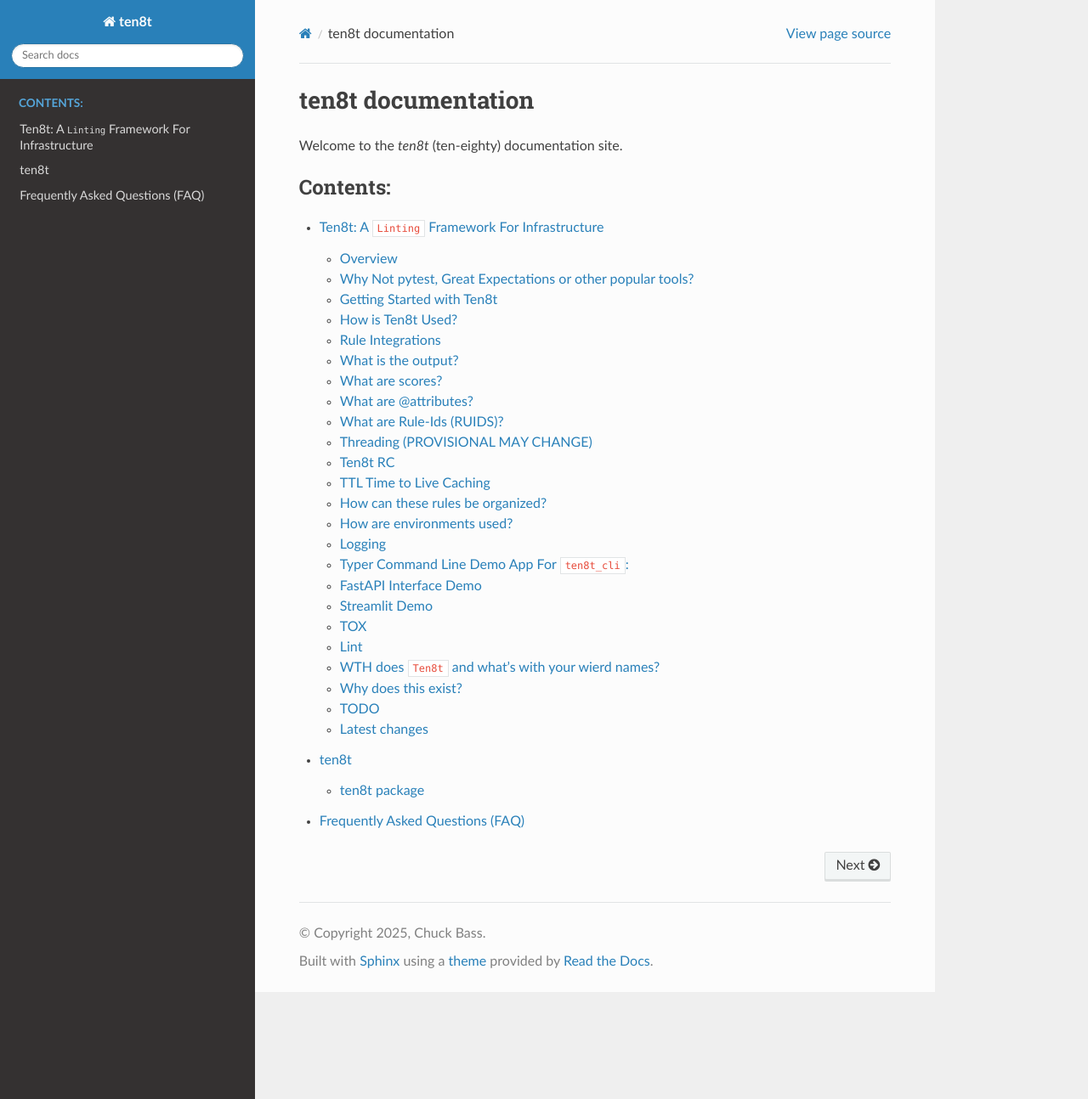
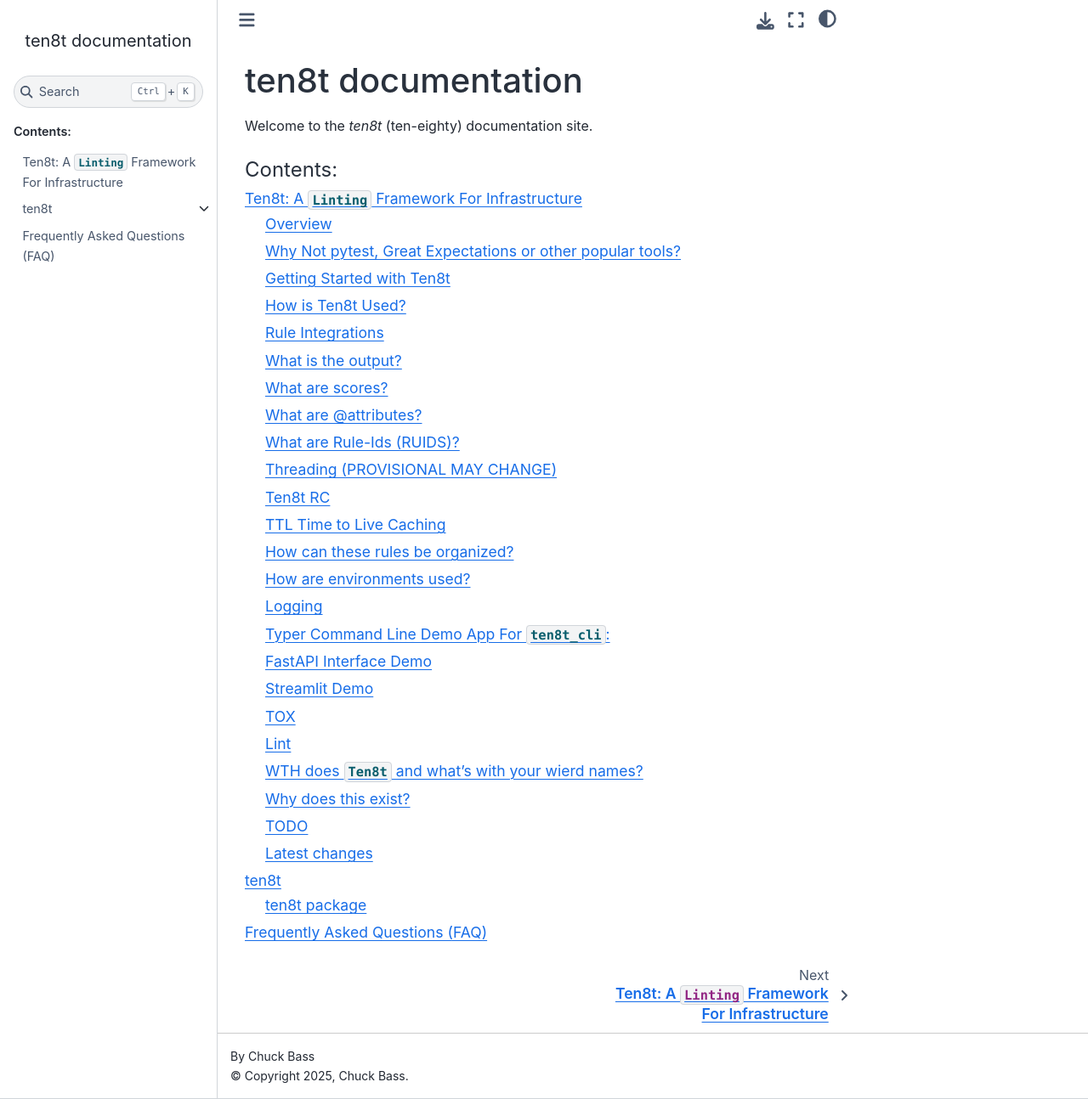
Before and after one commit to hucker/ten8t, a Sphinx documentation site: the page built from docs/index.rst, in a window 1280 px wide and 1294 px high. Shown: the whole window at 85% size. Built offline with Sphinx 7.4.7 and the Sphinx Book theme 1.1.4, drawn with Linux system fonts in a browser that asks for light colours; pages that are not in the unit, such as notebooks, are missing from menus.

Commit message:
Updated theme

```diff
--- a/docs/conf.py
+++ b/docs/conf.py
@@ -38,6 +38,7 @@
             print(f"Ignored unexpected error: {e}")
 
 
+# This really should be a symlink so it could be two way?
 copy_readme_to_docs()
 
 project = 'ten8t'
@@ -79,7 +80,7 @@
 # -- Options for HTML output -------------------------------------------------
 # https://www.sphinx-doc.org/en/master/usage/configuration.html#options-for-html-output
 
-html_theme = 'sphinx_rtd_theme'
+html_theme = 'sphinx_book_theme'
 html_static_path = ['_static', '../img']
 
 # Specify source file extensions
--- a/docs/requirements.txt
+++ b/docs/requirements.txt
@@ -1,3 +1,4 @@
 sphinx                 # The core Sphinx documentation generator
 sphinx-rtd-theme       # The "Read the Docs" theme for HTML output
+sphinx-book-theme
 myst-parser            # Markdown support
```
